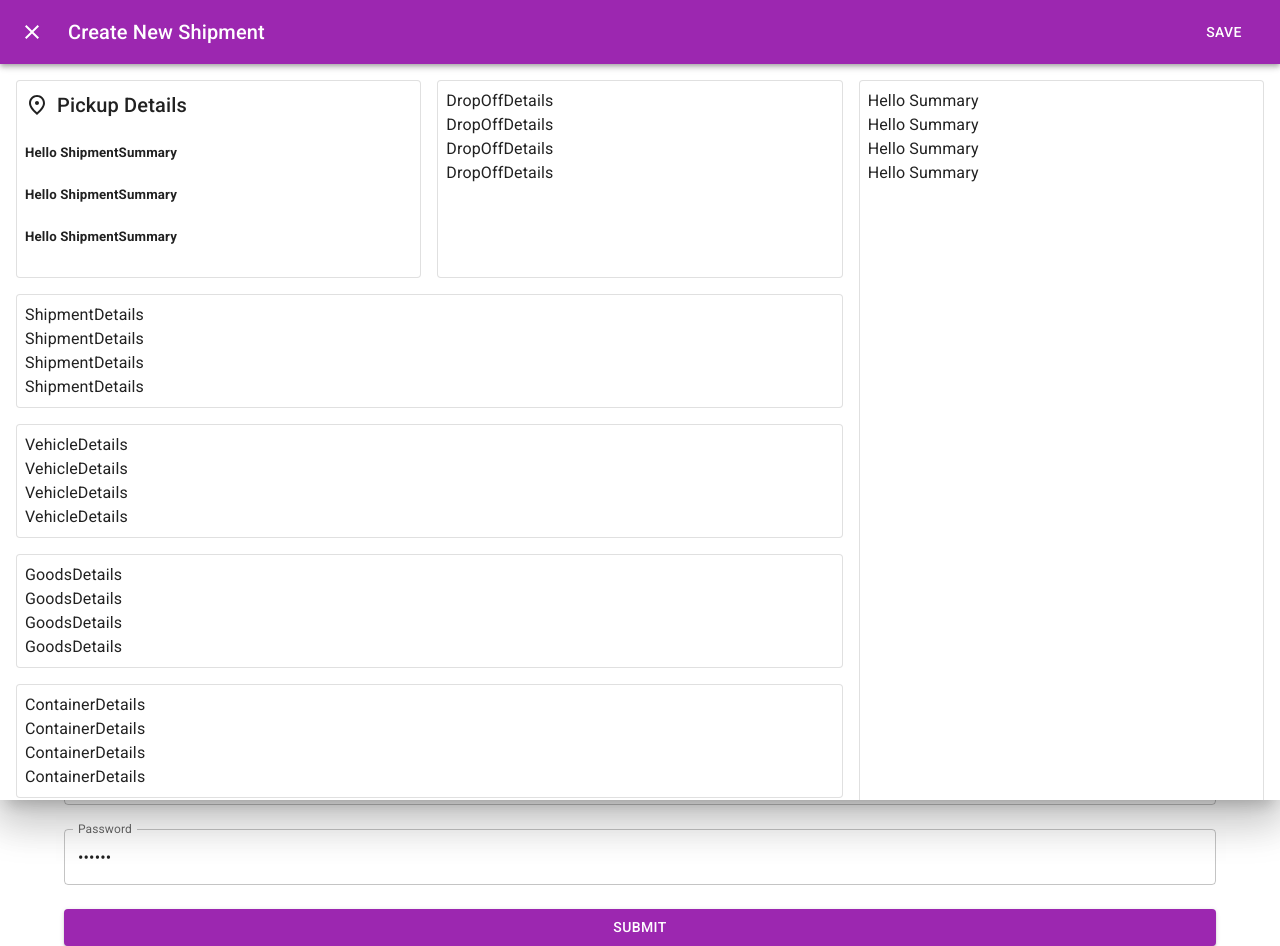
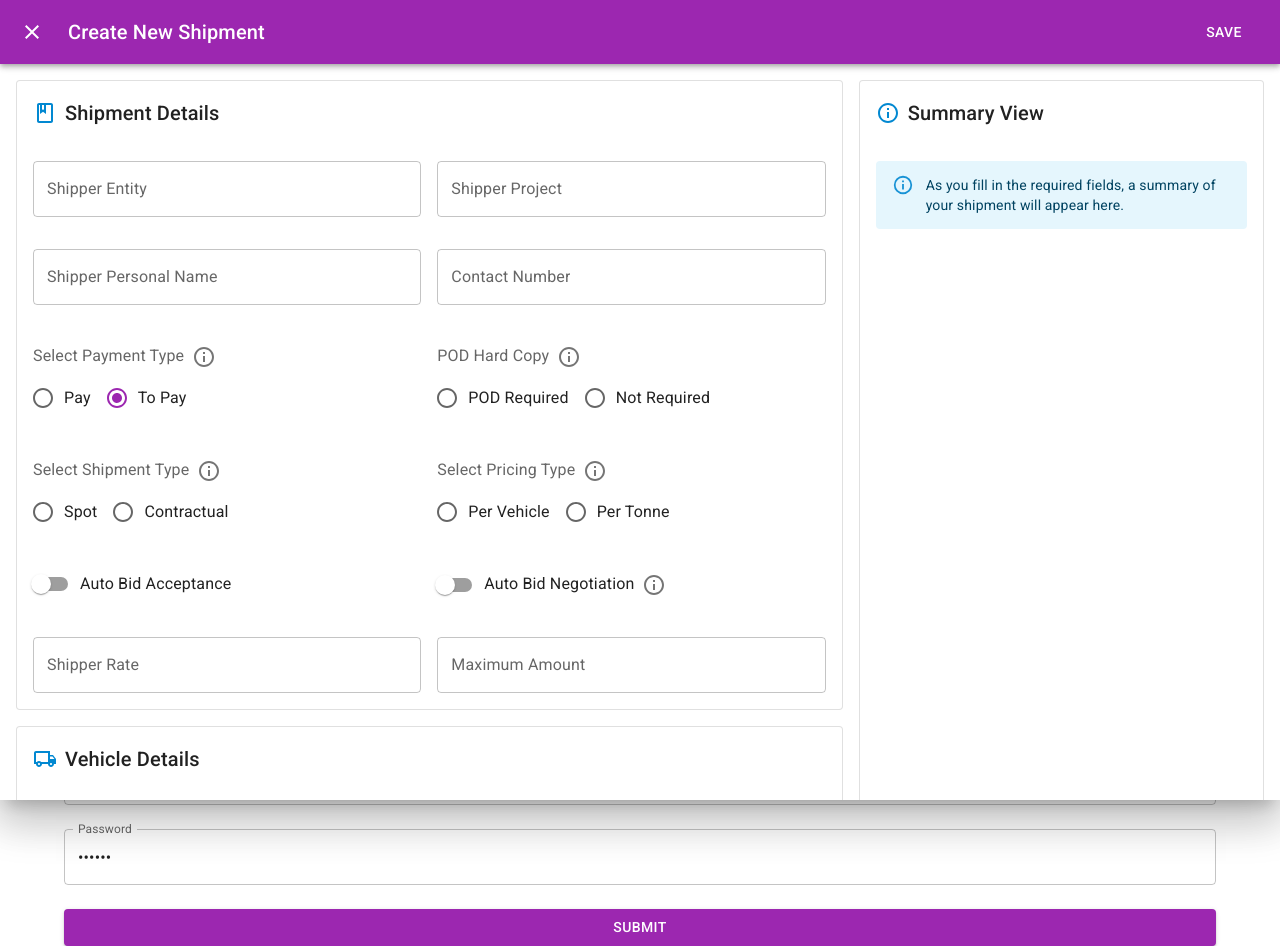
Before and after one commit to baharalidurrani/react-forms, a React (Vite) app: page / in a window 1280 px wide. Both pictures are taken after typing "Sample", "Sample123" into the empty fields and a click on the button "CREATE SHIPMENT". Built offline with nearby package versions, Linux system fonts and the light colour scheme.

Commit message:
Dummy Material UI

```diff
--- a/src/shipment/ContainerDetails.tsx
+++ b/src/shipment/ContainerDetails.tsx
@@ -1,14 +1,31 @@
-import Paper from "@mui/material/Paper";
+import CorporateFareIcon from "@mui/icons-material/CorporateFare";
+import ExpandMore from "@mui/icons-material/ExpandMore";
+import Accordion from "@mui/material/Accordion";
+import AccordionDetails from "@mui/material/AccordionDetails";
+import AccordionSummary from "@mui/material/AccordionSummary";
+import Stack from "@mui/material/Stack";
 import Typography from "@mui/material/Typography";
 
 export default function ContainerDetails(): React.ReactElement {
   console.log("🔄 ContainerDetails Rendered");
   return (
-    <Paper variant="outlined" sx={{ height: "100%", padding: 1 }}>
-      <Typography variant="body1">ContainerDetails</Typography>
-      <Typography variant="body1">ContainerDetails</Typography>
-      <Typography variant="body1">ContainerDetails</Typography>
-      <Typography variant="body1">ContainerDetails</Typography>
-    </Paper>
+    <Accordion variant="outlined">
+      <AccordionSummary
+        expandIcon={<ExpandMore />}
+        aria-controls="ContainerDetails-content"
+        id="ContainerDetails-header"
+      >
+        <Stack direction="row" alignItems="center" gap={1}>
+          <CorporateFareIcon color="info" />
+          <Typography variant="h6">Container Details (Optional)</Typography>
+        </Stack>
+      </AccordionSummary>
+      <AccordionDetails>
+        <Typography>
+          Lorem ipsum dolor sit amet, consectetur adipiscing elit. Suspendisse
+          malesuada lacus ex, sit amet blandit leo lobortis eget.
+        </Typography>
+      </AccordionDetails>
+    </Accordion>
   );
 }
--- a/src/shipment/CreateShipment.tsx
+++ b/src/shipment/CreateShipment.tsx
@@ -13,17 +13,17 @@ export default function CreateShipment(): React.ReactElement {
   return (
     <Grid container spacing={2} margin={1}>
       <Grid container xs={12} md={8}>
+        <Grid xs={12}>
+          <ShipmentDetails />
+        </Grid>
+        <Grid xs={12}>
+          <VehicleDetails />
+        </Grid>
         <Grid xs={6}>
           <PickupDetails />
         </Grid>
         <Grid xs={6}>
           <DropOffDetails />
-        </Grid>
-        <Grid xs={12}>
-          <ShipmentDetails />
-        </Grid>
-        <Grid xs={12}>
-          <VehicleDetails />
         </Grid>
         <Grid xs={12}>
           <GoodsDetails />
--- a/src/shipment/DropOffDetails.tsx
+++ b/src/shipment/DropOffDetails.tsx
@@ -1,14 +1,21 @@
+import PinDropOutlinedIcon from "@mui/icons-material/PinDropOutlined";
 import Paper from "@mui/material/Paper";
+import Stack from "@mui/material/Stack";
+import TextField from "@mui/material/TextField";
 import Typography from "@mui/material/Typography";
 
 export default function DropOffDetails(): React.ReactElement {
   console.log("🔄 DropOffDetails Rendered");
   return (
-    <Paper variant="outlined" sx={{ height: "100%", padding: 1 }}>
-      <Typography variant="body1">DropOffDetails</Typography>
-      <Typography variant="body1">DropOffDetails</Typography>
-      <Typography variant="body1">DropOffDetails</Typography>
-      <Typography variant="body1">DropOffDetails</Typography>
+    <Paper variant="outlined" sx={{ height: "100%", padding: 2 }}>
+      <Stack spacing={4}>
+        <Stack direction="row" alignItems="center" gap={1}>
+          <PinDropOutlinedIcon color="info" />
+          <Typography variant="h6">Drop Off Details</Typography>
+        </Stack>
+        <TextField label="Drop Off City" fullWidth />
+        <TextField label="Drop Off Address" fullWidth />
+      </Stack>
     </Paper>
   );
 }
--- a/src/shipment/GoodsDetails.tsx
+++ b/src/shipment/GoodsDetails.tsx
@@ -1,14 +1,31 @@
-import Paper from "@mui/material/Paper";
+import ExpandMore from "@mui/icons-material/ExpandMore";
+import WindowOutlinedIcon from "@mui/icons-material/WindowOutlined";
+import Accordion from "@mui/material/Accordion";
+import AccordionDetails from "@mui/material/AccordionDetails";
+import AccordionSummary from "@mui/material/AccordionSummary";
+import Stack from "@mui/material/Stack";
 import Typography from "@mui/material/Typography";
 
 export default function GoodsDetails(): React.ReactElement {
   console.log("🔄 GoodsDetails Rendered");
   return (
-    <Paper variant="outlined" sx={{ height: "100%", padding: 1 }}>
-      <Typography variant="body1">GoodsDetails</Typography>
-      <Typography variant="body1">GoodsDetails</Typography>
-      <Typography variant="body1">GoodsDetails</Typography>
-      <Typography variant="body1">GoodsDetails</Typography>
-    </Paper>
+    <Accordion variant="outlined">
+      <AccordionSummary
+        expandIcon={<ExpandMore />}
+        aria-controls="GoodsDetails-content"
+        id="GoodsDetails-header"
+      >
+        <Stack direction="row" alignItems="center" gap={1}>
+          <WindowOutlinedIcon color="info" />
+          <Typography variant="h6">Goods</Typography>
+        </Stack>
+      </AccordionSummary>
+      <AccordionDetails>
+        <Typography>
+          Lorem ipsum dolor sit amet, consectetur adipiscing elit. Suspendisse
+          malesuada lacus ex, sit amet blandit leo lobortis eget.
+        </Typography>
+      </AccordionDetails>
+    </Accordion>
   );
 }
--- a/src/shipment/PickupDetails.tsx
+++ b/src/shipment/PickupDetails.tsx
@@ -1,19 +1,22 @@
 import PlaceOutlinedIcon from "@mui/icons-material/PlaceOutlined";
 import Paper from "@mui/material/Paper";
 import Stack from "@mui/material/Stack";
+import TextField from "@mui/material/TextField";
 import Typography from "@mui/material/Typography";
 
 export default function PickupDetails(): React.ReactElement {
   console.log("🔄 PickupDetails Rendered");
   return (
-    <Paper variant="outlined" sx={{ height: "100%", padding: 1 }}>
-      <Stack direction="row" alignItems="center" gap={1}>
-        <PlaceOutlinedIcon />
-        <Typography variant="h6">Pickup Details</Typography>
+    <Paper variant="outlined" sx={{ height: "100%", padding: 2 }}>
+      <Stack spacing={4}>
+        <Stack direction="row" alignItems="center" gap={1}>
+          <PlaceOutlinedIcon color="info" />
+          <Typography variant="h6">Pickup Details</Typography>
+        </Stack>
+        <TextField label="Pickup City" fullWidth />
+        <TextField label="Pickup Address" fullWidth />
+        <TextField label="Date & Time" fullWidth />
       </Stack>
-      <h5>Hello ShipmentSummary</h5>
-      <h5>Hello ShipmentSummary</h5>
-      <h5>Hello ShipmentSummary</h5>
     </Paper>
   );
 }
--- a/src/shipment/ShipmentDetails.tsx
+++ b/src/shipment/ShipmentDetails.tsx
@@ -1,14 +1,176 @@
+import BookOutlinedIcon from "@mui/icons-material/BookOutlined";
+import InfoOutlined from "@mui/icons-material/InfoOutlined";
+import FormControl from "@mui/material/FormControl";
+import FormControlLabel from "@mui/material/FormControlLabel";
+import FormLabel from "@mui/material/FormLabel";
+import IconButton from "@mui/material/IconButton";
 import Paper from "@mui/material/Paper";
+import Radio from "@mui/material/Radio";
+import RadioGroup from "@mui/material/RadioGroup";
+import Stack from "@mui/material/Stack";
+import Switch from "@mui/material/Switch";
+import TextField from "@mui/material/TextField";
+import Tooltip from "@mui/material/Tooltip";
 import Typography from "@mui/material/Typography";
 
 export default function ShipmentDetails(): React.ReactElement {
   console.log("🔄 ShipmentDetails Rendered");
+
   return (
-    <Paper variant="outlined" sx={{ height: "100%", padding: 1 }}>
-      <Typography variant="body1">ShipmentDetails</Typography>
-      <Typography variant="body1">ShipmentDetails</Typography>
-      <Typography variant="body1">ShipmentDetails</Typography>
-      <Typography variant="body1">ShipmentDetails</Typography>
+    <Paper variant="outlined" sx={{ height: "100%", padding: 2 }}>
+      <Stack spacing={4}>
+        <Stack direction="row" alignItems="center" gap={1}>
+          <BookOutlinedIcon color="info" />
+          <Typography variant="h6">Shipment Details</Typography>
+        </Stack>
+        <Stack direction="row" spacing={2}>
+          <TextField label="Shipper Entity" fullWidth />
+          <TextField label="Shipper Project" fullWidth />
+        </Stack>
+        <Stack direction="row" spacing={2}>
+          <TextField label="Shipper Personal Name" fullWidth />
+          <TextField label="Contact Number" type="tel" fullWidth />
+        </Stack>
+
+        <Stack direction="row" spacing={2}>
+          <FormControl fullWidth>
+            <FormLabel id="radio-buttons-group-payment-type-label">
+              Select Payment Type
+              <Tooltip title="Hello Tooltip 👋" placement="top" arrow>
+                <IconButton>
+                  <InfoOutlined />
+                </IconButton>
+              </Tooltip>
+            </FormLabel>
+            <RadioGroup
+              row
+              aria-labelledby="radio-buttons-group-payment-type-label"
+              defaultValue="toPay"
+              name="radio-buttons-group"
+            >
+              <FormControlLabel value="pay" control={<Radio />} label="Pay" />
+              <FormControlLabel
+                value="toPay"
+                control={<Radio />}
+                label="To Pay"
+              />
+            </RadioGroup>
+          </FormControl>
+
+          <FormControl fullWidth>
+            <FormLabel id="radio-buttons-group-pod-label">
+              POD Hard Copy
+              <Tooltip title="Hello Tooltip 👋" placement="top" arrow>
+                <IconButton>
+                  <InfoOutlined />
+                </IconButton>
+              </Tooltip>
+            </FormLabel>
+            <RadioGroup
+              row
+              aria-labelledby="radio-buttons-group-pod-label"
+              // defaultValue={true}
+              name="radio-buttons-group"
+            >
+              <FormControlLabel
+                value={true}
+                control={<Radio />}
+                label="POD Required"
+              />
+              <FormControlLabel
+                value={false}
+                control={<Radio />}
+                label="Not Required"
+              />
+            </RadioGroup>
+          </FormControl>
+        </Stack>
+
+        <Stack direction="row" spacing={2}>
+          <FormControl fullWidth>
+            <FormLabel id="radio-buttons-group-shipment-type-label">
+              Select Shipment Type
+              <Tooltip title="Hello Tooltip 👋" placement="top" arrow>
+                <IconButton>
+                  <InfoOutlined />
+                </IconButton>
+              </Tooltip>
+            </FormLabel>
+            <RadioGroup
+              row
+              aria-labelledby="radio-buttons-group-shipment-type-label"
+              // defaultValue="toPay"
+              name="radio-buttons-group"
+            >
+              <FormControlLabel value="spot" control={<Radio />} label="Spot" />
+              <FormControlLabel
+                value="contractual"
+                control={<Radio />}
+                label="Contractual"
+              />
+            </RadioGroup>
+          </FormControl>
+
+          <FormControl fullWidth>
+            <FormLabel id="radio-buttons-group-pricing-type-label">
+              Select Pricing Type
+              <Tooltip title="Hello Tooltip 👋" placement="top" arrow>
+                <IconButton>
+                  <InfoOutlined />
+                </IconButton>
+              </Tooltip>
+            </FormLabel>
+            <RadioGroup
+              row
+              aria-labelledby="radio-buttons-group-pricing-type-label"
+              // defaultValue={true}
+              name="radio-buttons-group"
+            >
+              <FormControlLabel
+                value="perVehicle"
+                control={<Radio />}
+                label="Per Vehicle"
+              />
+              <FormControlLabel
+                value="perTonne"
+                control={<Radio />}
+                label="Per Tonne"
+              />
+            </RadioGroup>
+          </FormControl>
+        </Stack>
+        <Stack direction="row" spacing={2}>
+          <FormControl fullWidth>
+            <FormControlLabel
+              control={<Switch />}
+              label="Auto Bid Acceptance"
+            />
+          </FormControl>
+          <FormControl fullWidth>
+            <FormControlLabel
+              control={<Switch />}
+              label={
+                <>
+                  <span>Auto Bid Negotiation</span>
+                  <Tooltip
+                    title="Send counter offer with the maximum amount in your range.If the bid is outside the define range"
+                    placement="top"
+                    arrow
+                  >
+                    <IconButton>
+                      <InfoOutlined />
+                    </IconButton>
+                  </Tooltip>
+                </>
+              }
+            />
+          </FormControl>
+        </Stack>
+        <Stack direction="row" spacing={2}>
+          <TextField label="Shipper Rate" fullWidth />
+          <TextField label="Maximum Amount" fullWidth />
+        </Stack>
+      </Stack>
     </Paper>
   );
 }
--- a/src/shipment/ShipmentSummary.tsx
+++ b/src/shipment/ShipmentSummary.tsx
@@ -1,14 +1,23 @@
+import InfoOutlined from "@mui/icons-material/InfoOutlined";
+import Alert from "@mui/material/Alert";
 import Paper from "@mui/material/Paper";
+import Stack from "@mui/material/Stack";
 import Typography from "@mui/material/Typography";
 
 export default function ShipmentSummary(): React.ReactElement {
   console.log("🔄 ShipmentSummary Rendered");
   return (
-    <Paper variant="outlined" sx={{ height: "100%", padding: 1 }}>
-      <Typography variant="body1">Hello Summary</Typography>
-      <Typography variant="body1">Hello Summary</Typography>
-      <Typography variant="body1">Hello Summary</Typography>
-      <Typography variant="body1">Hello Summary</Typography>
+    <Paper variant="outlined" sx={{ height: "100%", padding: 2 }}>
+      <Stack spacing={4}>
+        <Stack direction="row" alignItems="center" gap={1}>
+          <InfoOutlined color="info" />
+          <Typography variant="h6">Summary View</Typography>
+        </Stack>
+        <Alert severity="info">
+          As you fill in the required fields, a summary of your shipment will
+          appear here.
+        </Alert>
+      </Stack>
     </Paper>
   );
 }
--- a/src/shipment/VehicleDetails.tsx
+++ b/src/shipment/VehicleDetails.tsx
@@ -1,14 +1,28 @@
+import LocalShippingOutlinedIcon from "@mui/icons-material/LocalShippingOutlined";
 import Paper from "@mui/material/Paper";
+import Stack from "@mui/material/Stack";
+import TextField from "@mui/material/TextField";
 import Typography from "@mui/material/Typography";
 
 export default function VehicleDetails(): React.ReactElement {
   console.log("🔄 VehicleDetails Rendered");
+
   return (
-    <Paper variant="outlined" sx={{ height: "100%", padding: 1 }}>
-      <Typography variant="body1">VehicleDetails</Typography>
-      <Typography variant="body1">VehicleDetails</Typography>
-      <Typography variant="body1">VehicleDetails</Typography>
-      <Typography variant="body1">VehicleDetails</Typography>
+    <Paper variant="outlined" sx={{ height: "100%", padding: 2 }}>
+      <Stack spacing={4}>
+        <Stack direction="row" alignItems="center" gap={1}>
+          <LocalShippingOutlinedIcon color="info" />
+          <Typography variant="h6">Vehicle Details</Typography>
+        </Stack>
+        <Stack direction="row" spacing={2}>
+          <TextField label="Vehicle Type" fullWidth />
+          <TextField label="Vehicle Variant" fullWidth />
+        </Stack>
+        <Stack direction="row" spacing={2}>
+          <TextField label="Number of Vehicles" fullWidth />
+          <TextField label="Total Shipment Weight" fullWidth />
+        </Stack>
+      </Stack>
     </Paper>
   );
 }
```
Also changed, not shown: src/shipment/SpecialDetails.tsx (+24 -7 lines).
